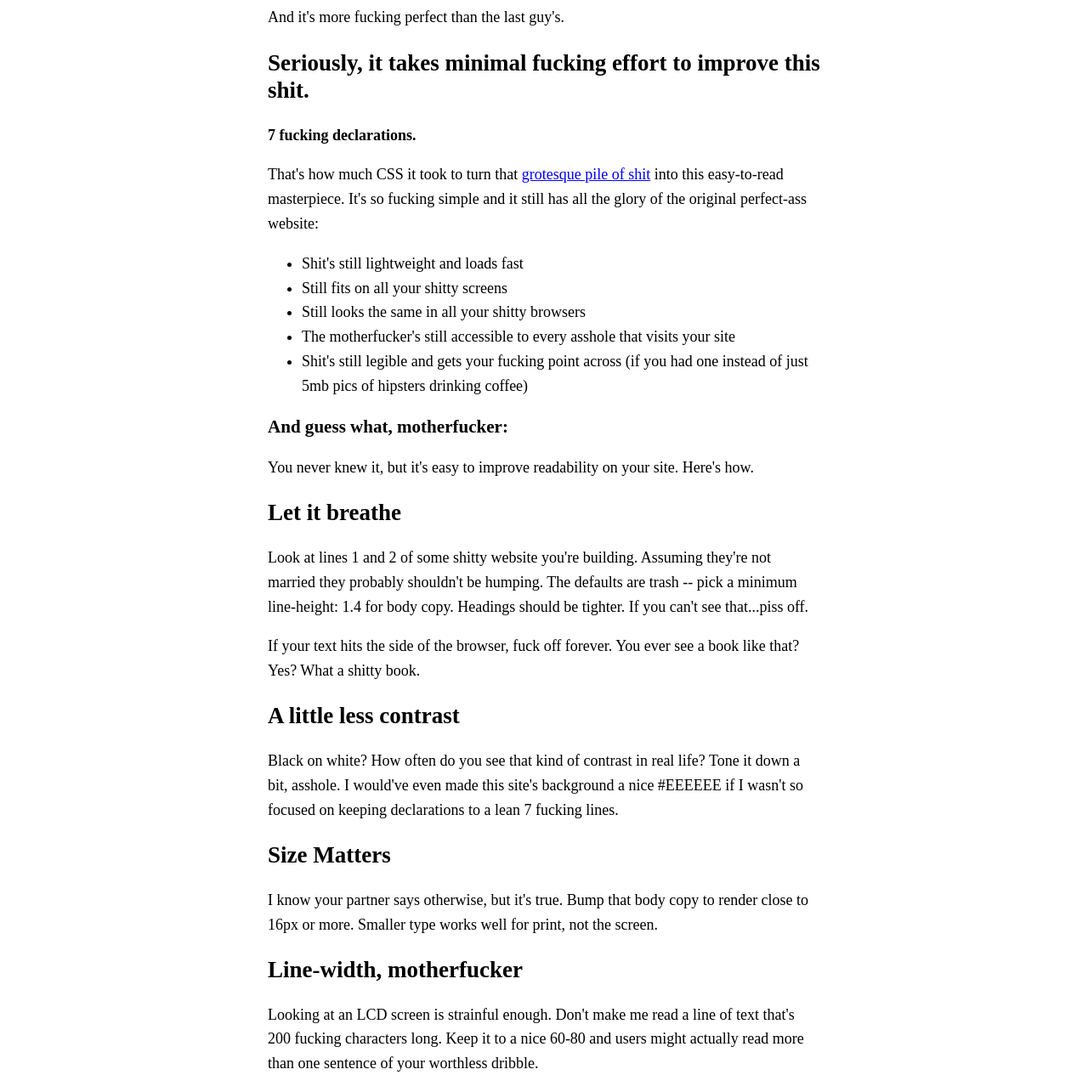
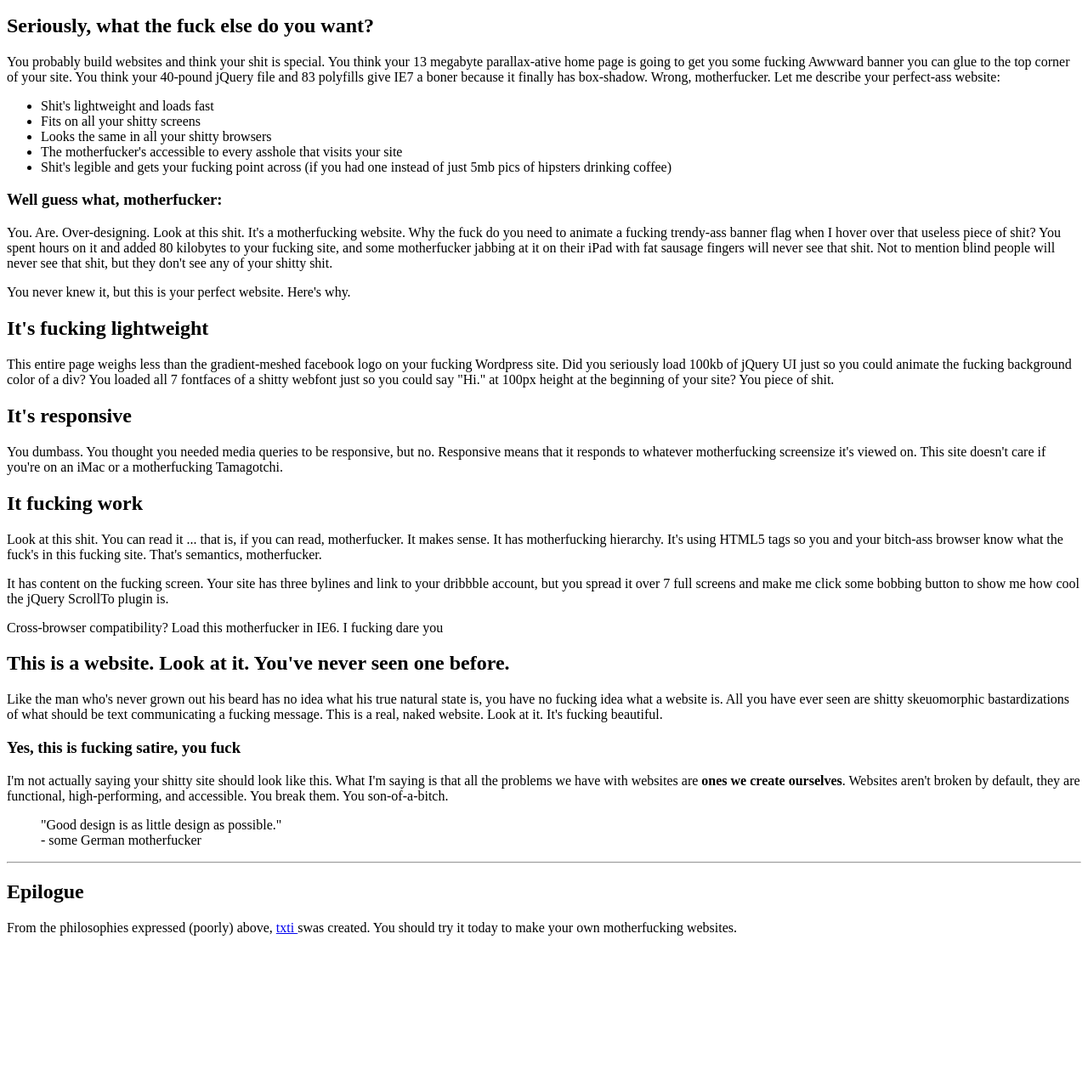
Before and after one commit to Skeuf/motherfuckingwebsite, a plain HTML site: page index.html in a window 1280 px wide. Shown: the part 101-1386 px from the top of the page at 85% size. After the commit the page ends 1218 px from the top, so only its background shows below. Drawn offline with Linux system fonts and the light colour scheme.

Commit message:
Add files via upload

```diff
--- a/index.html
+++ b/index.html
@@ -1,65 +1,75 @@
+<!DOCTYPE html>
 <html>
 <head>
-    <meta charset="utf-8">
-    <meta name="viewport" content="width=device-width, initial-scale=1">
+	<title> Motherfucking Website </title>
+</head>
+<body>
 
-    <title>Better Motherfucking Website</title>
-    <link rel="stylesheet" href="style.css"/>
-
-<body>
 	<header>
-        <h1>This is still a motherfucking website.</h1>
-        <aside>And it's more fucking perfect than the last guy's.</aside>
+		<h1>This is a motherfucking website.</h1>
+		<aside>And it's fucking perfect.</aside>
 	</header>
 
-        <h2>Seriously, it takes minimal fucking effort to improve this shit.</h2>
+	<h2>Seriously, what the fuck else do you want?</h2>
 
-        <p><strong>7 fucking declarations.</strong></p>
-        <p>That's how much CSS it took to turn that <a href =http://motherfuckingwebsite.com>grotesque pile of shit</a> into this easy-to-read masterpiece. It's so fucking simple and it still has all the glory of the original perfect-ass website:</p>
+	<p>You probably build websites and think your shit is special. You think your 13 megabyte parallax-ative home page is going to get you some fucking Awwward banner you can glue to the top corner of your site. You think your 40-pound jQuery file and 83 polyfills give IE7 a boner because it finally has box-shadow. Wrong, motherfucker. Let me describe your perfect-ass website:</p>
 
        <ul>
-            <li>Shit's still lightweight and loads fast</li>
-            <li>Still fits on all your shitty screens</li>
-            <li>Still looks the same in all your shitty browsers</li>
-            <li>The motherfucker's still accessible to every asshole that visits your site</li>
-            <li>Shit's still legible and gets your fucking point across (if you had one instead of just 5mb pics of hipsters drinking coffee)</li>
+
+       	<li>Shit's lightweight and loads fast</li>
+       	<li>Fits on all your shitty screens</li>
+       	<li>Looks the same in all your shitty browsers</li>
+       	<li>The motherfucker's accessible to every asshole that visits your site</li>
+       	<li>Shit's legible and gets your fucking point across (if you had one instead of just 5mb pics of hipsters drinking coffee)</li>
+
        </ul>
 
-        <h3>And guess what, motherfucker:</h3>
+       <h3>Well guess what, motherfucker:</h3>
 
-        <p>You never knew it, but it's easy to improve readability on your site. Here's how.</p>
+       <p>You. Are. Over-designing. Look at this shit. It's a motherfucking website. Why the fuck do you need to animate a fucking trendy-ass banner flag when I hover over that useless piece of shit? You spent hours on it and added 80 kilobytes to your fucking site, and some motherfucker jabbing at it on their iPad with fat sausage fingers will never see that shit. Not to mention blind people will never see that shit, but they don't see any of your shitty shit.</p>
 
+        <p>You never knew it, but this is your perfect website. Here's why.</p>
 
-        <h2>Let it breathe</h2>
+        <h2>It's fucking lightweight</h2>
 
-        <p>Look at lines 1 and 2 of some shitty website you're building. Assuming they're not married they probably shouldn't be humping. The defaults are trash -- pick a minimum line-height: 1.4 for body copy. Headings should be tighter. If you can't see that...piss off.</p>
+        <p>This entire page weighs less than the gradient-meshed facebook logo on your fucking Wordpress site. Did you seriously load 100kb of jQuery UI just so you could animate the fucking background color of a div? You loaded all 7 fontfaces of a shitty webfont just so you could say "Hi." at 100px height at the beginning of your site? You piece of shit.</p>
 
-        <p>If your text hits the side of the browser, fuck off forever. You ever see a book like that? Yes? What a shitty book.</p>
+        <h2>It's responsive</h2>
 
-        <h2>A little less contrast</h2>
+        <p>You dumbass. You thought you needed media queries to be responsive, but no. Responsive means that it responds to whatever motherfucking screensize it's viewed on. This site doesn't care if you're on an iMac or a motherfucking Tamagotchi.</p>
 
-        <p>Black on white? How often do you see that kind of contrast in real life? Tone it down a bit, asshole. I would've even made this site's background a nice #EEEEEE if I wasn't so focused on keeping declarations to a lean 7 fucking lines.</p>
+        <h2>It fucking work</h2>
 
-        <h2>Size Matters</h2>
+        <p>Look at this shit. You can read it ... that is, if you can read, motherfucker. It makes sense. It has motherfucking hierarchy. It's using HTML5 tags so you and your bitch-ass browser know what the fuck's in this fucking site. That's semantics, motherfucker.</p>
 
-        <p>I know your partner says otherwise, but it's true. Bump that body copy to render close to 16px or more. Smaller type works well for print, not the screen.</p>
+        </p>It has content on the fucking screen. Your site has three bylines and link to your dribbble account, but you spread it over 7 full screens and make me click some bobbing button to show me how cool the jQuery ScrollTo plugin is.</p>
 
-        <h2>Line-width, motherfucker</h2>
+        <p>Cross-browser compatibility? Load this motherfucker in IE6. I fucking dare you</p>
 
-        <p>Looking at an LCD screen is strainful enough. Don't make me read a line of text that's 200 fucking characters long. Keep it to a nice 60-80 and users might actually read more than one sentence of your worthless dribble.</p>
+        <h2>This is a website. Look at it.  You've never seen one before.</h2>
 
-        <h2>Yes, this is also fucking satire, you fuck</h2>
+       <p>Like the man who's never grown out his beard has no idea what his true natural state is, you have no fucking idea what a website is. All you have ever seen are shitty skeuomorphic bastardizations of what should be text communicating a fucking message. This is a real, naked website. Look at it. It's fucking beautiful.</p>
 
-        <p>I love what the creator of <a href =http://motherfuckingwebsite.com>this site's inspiration</a>. What I'm saying is that it's so, so simple to make sites easier to read. Websites are broken by default, they are functional, high-performing, and accessible, but they're also fucking ugly. You and all the other web designers out there need to make them not total shit.</p>
+       <h3>Yes, this is fucking satire, you fuck</h3>
 
-        <blockquote cite="https://www.vitsoe.com/us/about/good-design">"You're a fucking moron if you use default browser styles." <br>
-            - Eleanor Roosevelt
+       <p>I'm not actually saying your shitty site should look like this. What I'm saying is that all the problems we have with websites are <strong>ones we create ourselves</strong>. Websites aren't broken by default, they are functional, high-performing, and accessible. You break them. You son-of-a-bitch.</p>
+
+        <blockquote>"Good design is as little design as possible." <br>
+        	 - some German motherfucker
+
         </blockquote>
 
         <hr>
 
         <h2>Epilogue</h2>
-    <p>Inspired by the geniuses behind <a href =http://motherfuckingwebsite.com>motherfuckingwebsite.com</a> and <a href="http://txti.es">txti</a> was created. You should try it today to make your own motherfucking websites.</p>
-    <p>This page—that isn't a total fucking eyesore—was created by <a href =https://twitter.com/drew_mc>me</a> with help from <a href =https://twitter.com/gabehammersmith>him</a></p>
+
+        <p>From the philosophies expressed (poorly) above, <a href="http://txti.es"> txti </a>
+          swas created. You should try it today to make your own motherfucking websites.</p>
+
+
+
+
+
+
 </body>
 </html>
```
Lines whose indentation alone changed are shown as unchanged.
